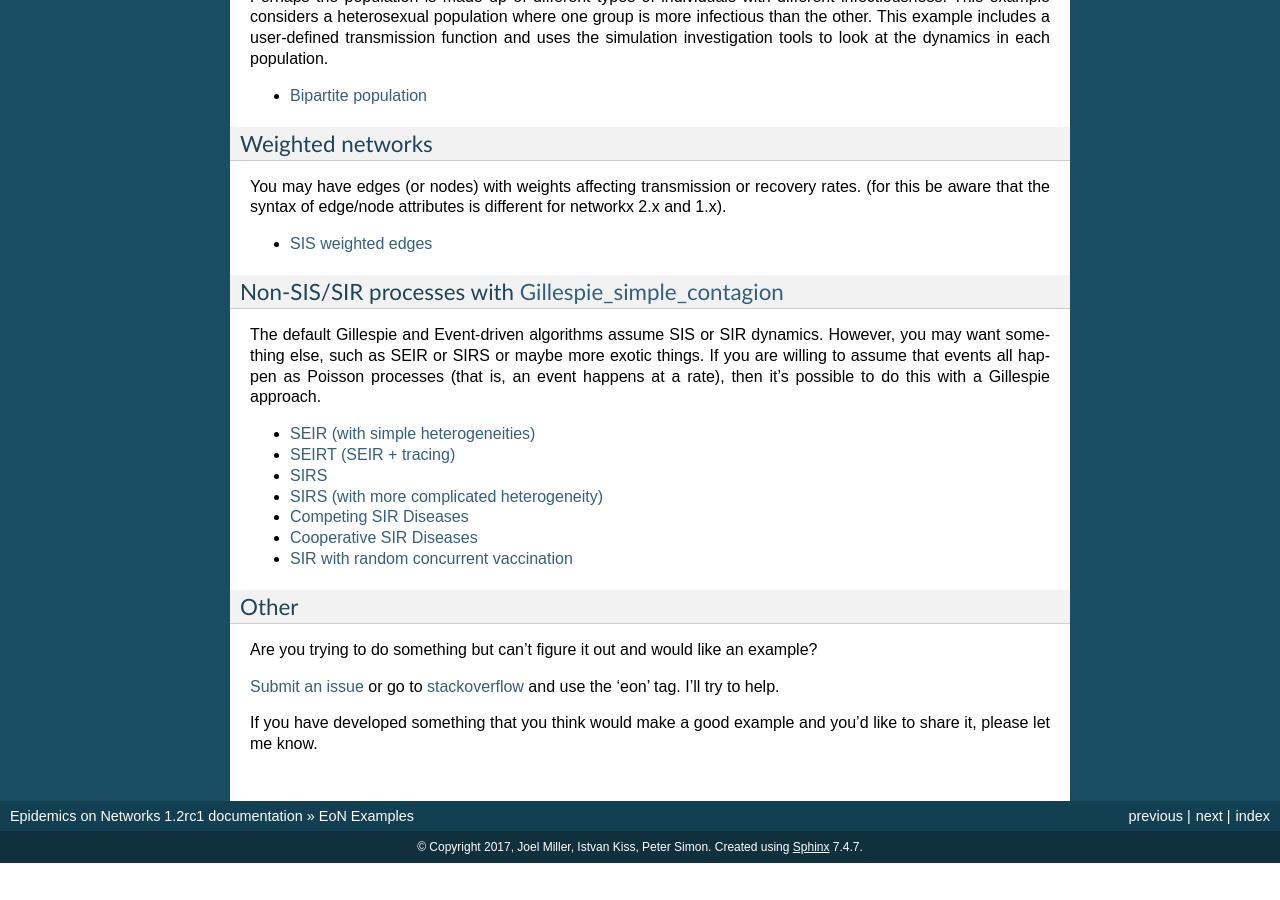
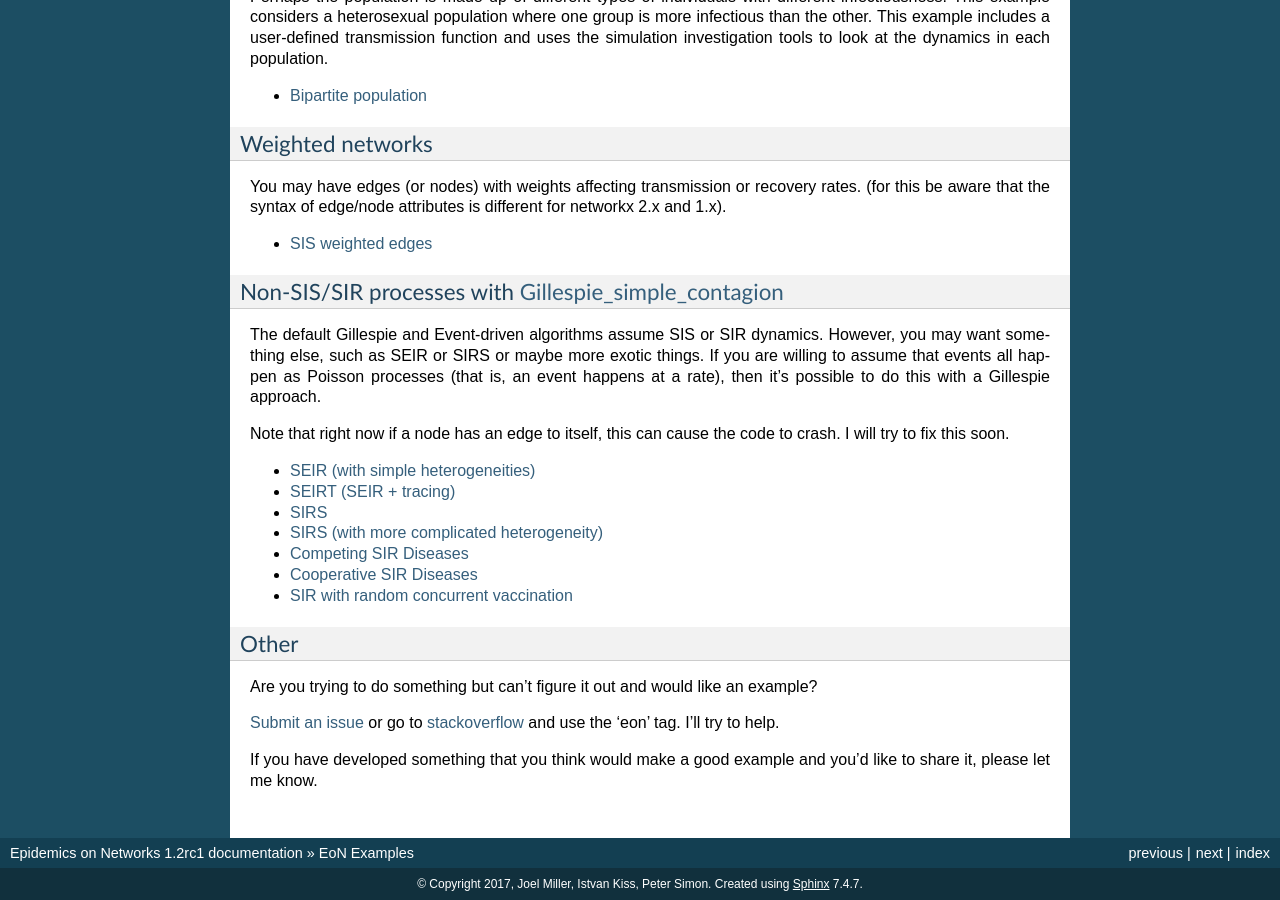
Before and after one commit to springer-math/Mathematics-of-Epidemics-on-Networks, a Sphinx documentation site: the page built from docs/Examples.rst, in a window 1280 px wide and 900 px high, scrolled down 2342 px. Built offline with Sphinx 7.4.7, drawn with Linux system fonts in a browser that asks for light colours; before the commit the page ends 3205 px from its top, so only the background shows below that.

Commit message:
Update Examples with a limitation of Gillespie_simple_contagion

```diff
--- a/docs/Examples.rst
+++ b/docs/Examples.rst
@@ -196,6 +196,8 @@ things.  If you are willing to assume that events all happen as Poisson processe
 (that is, an event happens at a rate), then it's possible to do this with a
 Gillespie approach.
 
+Note that right now if a node has an edge to itself, this can cause the code to crash.  I will try to fix this soon.
+
 .. toctree::
    :maxdepth: 1
 
```
